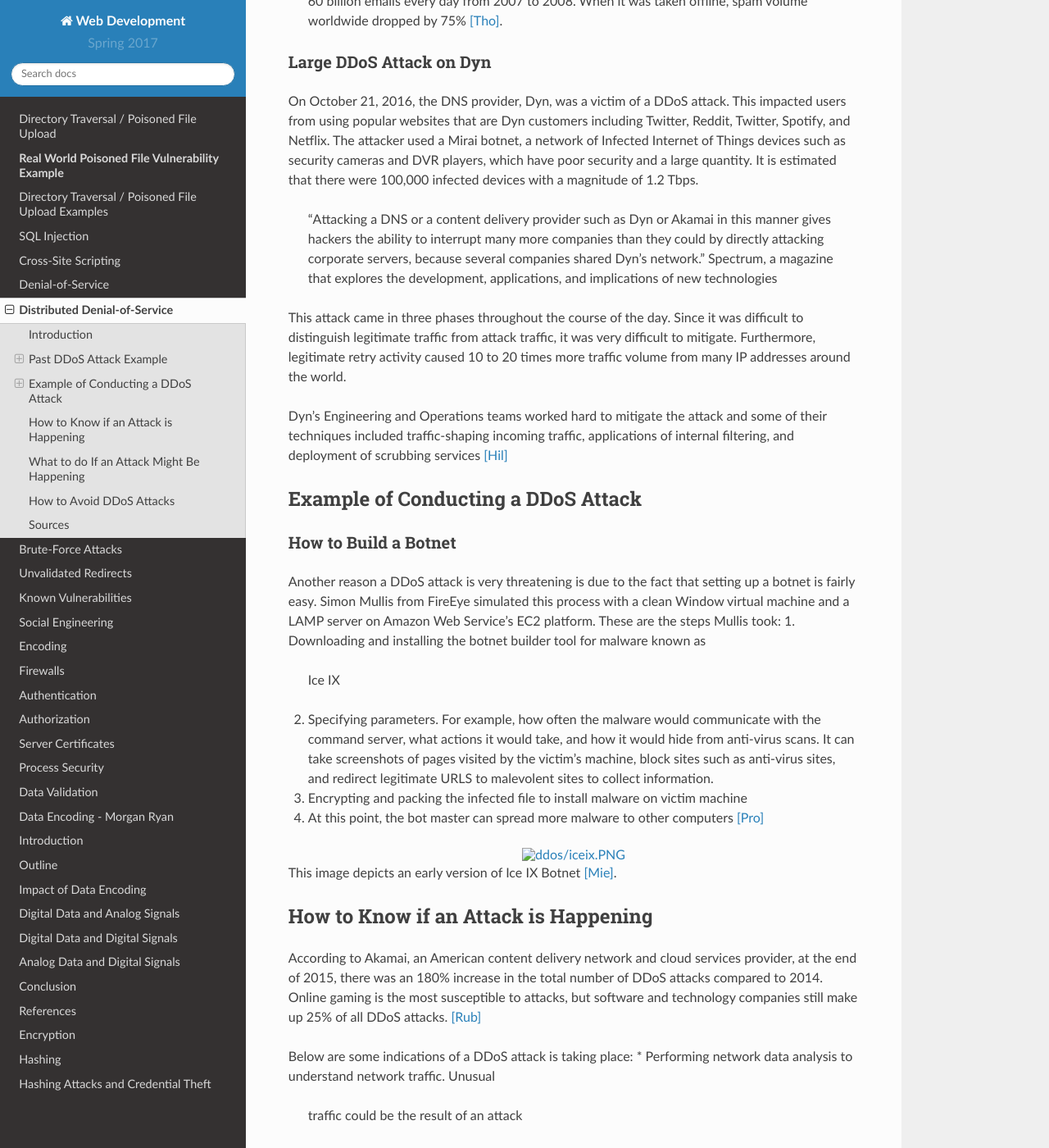
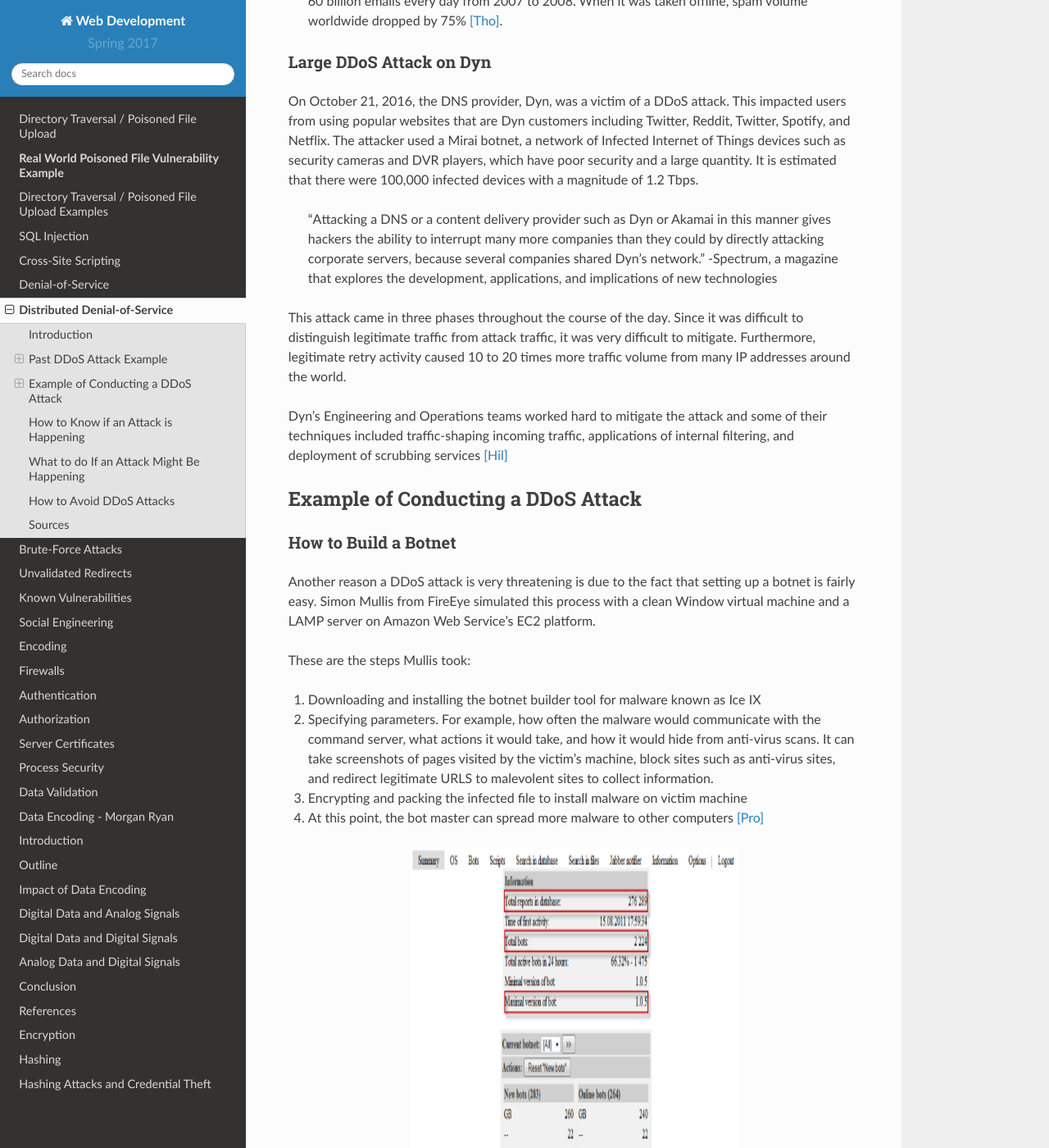
Before and after one commit to pvcraven/2017_web_security, a Sphinx documentation site: the page built from source/ddos/ddos.rst, in a window 1280 px wide and 1400 px high, scrolled down 1716 px. Shown: the whole window at 82% size. Built offline with Sphinx 7.4.7 and the Read the Docs theme 2.0.0, drawn with Linux system fonts in a browser that asks for light colours; some of the changed text lies outside the part shown.

Commit message:
Attempted to fix image problem

```diff
--- a/source/ddos/ddos.rst
+++ b/source/ddos/ddos.rst
@@ -80,7 +80,7 @@
 	this manner gives hackers the ability to interrupt many more companies
 	than they could by directly attacking corporate servers, because several
 	companies shared Dyn's network."
-	Spectrum, a magazine that explores the development, applications, and
+	-Spectrum, a magazine that explores the development, applications, and
 	implications of new technologies
 
 This attack came in three phases throughout the course of the day. Since it was
@@ -101,7 +101,9 @@
 setting up a botnet is fairly easy. Simon Mullis from FireEye simulated this
 process with a clean Window virtual machine and a LAMP server on Amazon
 Web Service's EC2 platform.
+
 These are the steps Mullis took:
+
 1. Downloading and installing the botnet builder tool for malware known as
    Ice IX
 2. Specifying parameters. For example, how often the malware would
@@ -113,7 +115,7 @@
 4. At this point, the bot master can spread more malware to other computers
    [Pro]_
 
-.. figure:: iceix.PNG
+.. figure:: iceix.png
 	:height: 400px
 	:width: 400px
 	:align: center
@@ -129,6 +131,7 @@
 attacks. [Rub]_
 
 Below are some indications of a DDoS attack is taking place:
+
 * Performing network data analysis to understand network traffic. Unusual
   traffic could be the result of an attack
 * Unusually slow network performance
@@ -141,6 +144,7 @@
 the effect of the attack.
 
 Some of these steps include:
+
 * Rate limit router to prevent web server from being overwhelmed
 * Add filters to tell your router to drop packets from obvious sources of attack
 * Timeout half-open connections
```
Also changed, not shown: 1 other file.
